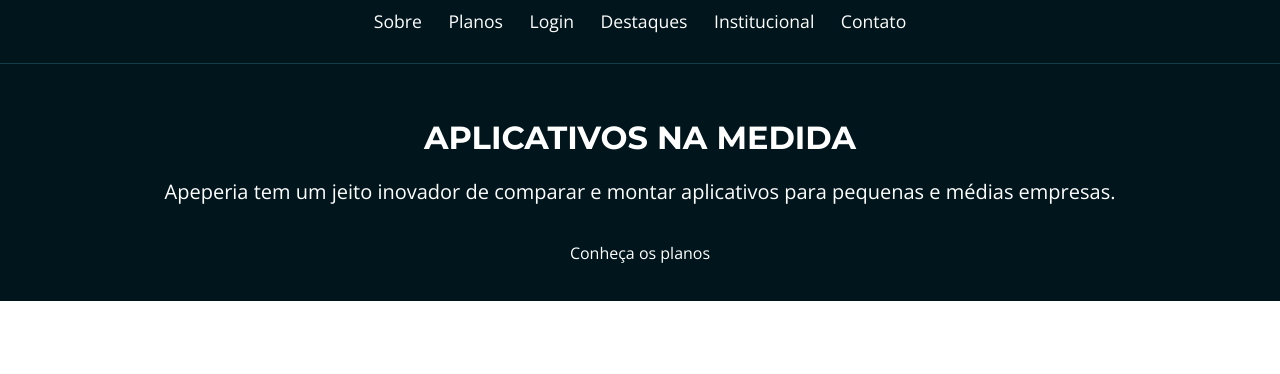
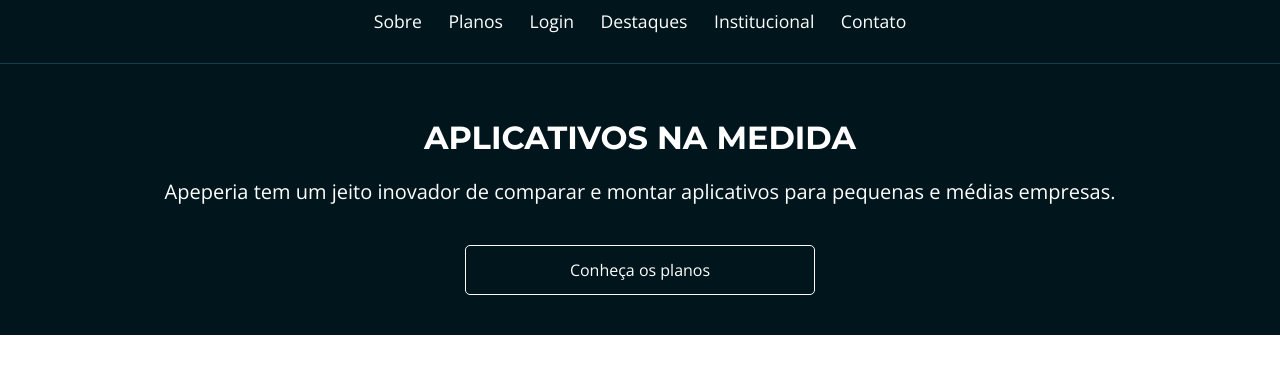
Before and after one commit to beduardodev/apeperia, a plain HTML site: page index.html in a window 1280 px wide. Shown: the part 74-448 px from the top of the page. Drawn offline with nearby package versions, Linux system fonts and the light colour scheme.

Commit message:
Ajustando cores para utilizar variáveis e nao precisar ficar informando todas as vezes

```diff
--- a/css/base.css
+++ b/css/base.css
@@ -1,3 +1,37 @@
+:root {
+    --branco: #FFF;
+    --azul-claro: #DFE3E5;
+    --vermelho-forte: #B72E2E;
+    --cinza-escuro: #4F4C4C;
+    --cinza-claro: #F7F4F4;
+    --cinza-medio: #D9D9D9;
+    --fonte-link: #0084FF;
+    --fonte-cinza: #666;
+    --borda-cabecalho-mobile: #103D4A;
+    --bg-rodape: #333;
+    --bg-chamada-mobile: #00161C;
+    --planos-cartao-start: #56CCF2;
+    --planos-cartao-ultra: #B04CD9;
+    --planos-cartao-mega: #E33B3B;
+    --montserrat: 'Montserrat', sans-serif;
+}
+
 body {
     font-family: 'Open Sans', sans-serif;
 }
+
+.container {
+    padding-right: 6%;
+    padding-left: 6%;
+}
+
+.botao {
+    text-align: center;
+    display: block;
+    width: 100%;
+    max-width: 350px;
+    box-sizing: border-box;
+    padding: 1rem 2rem;
+    border: 1px solid var(--branco);
+    border-radius: 5px;
+}
--- a/css/cabecalho.css
+++ b/css/cabecalho.css
@@ -1,19 +1,13 @@
 .cabecalho {
-    color: #FFF;
-
+    color: var(--branco);
     width: 100%;
-
     box-sizing: border-box;
-
     display: flex;
     flex-direction: column;
     align-items: center;
-
     padding-top: .75rem;
     padding-bottom: .75rem;
-
-    border-bottom: 1px solid #103D4A;
-
+    border-bottom: 1px solid var(--borda-cabecalho-mobile);
     position: absolute;
 }
 
@@ -27,9 +21,7 @@
 
 .cabecalho__link {
     font-size: 1.1rem;
-
     display: inline-block;
-
     margin-right: .7rem;
     margin-bottom: 1.25rem;
     margin-left: .7rem;
--- a/css/chamada.css
+++ b/css/chamada.css
@@ -1,30 +1,25 @@
-.chamada  {
+.chamada {
     display: flex;
     flex-direction: column;
     align-items: center;
-
-    color: #FFF;
+    color: var(--branco);
     text-align: center;
-
-    background-color: #00161C;
-
+    background-color: var(--bg-chamada-mobile);
     padding-top: 12.25rem;
     padding-bottom: 2.5rem;
 }
 
 .chamada__titulo {
-    font-family: 'Montserrat', serif;
+    font-family: var(--montserrat);
     font-size: 2rem;
     font-weight: 700;
     text-transform: uppercase;
-
     margin-bottom: 1.5rem;
 }
 
 .chamada__texto {
     font-size: 1.25rem;
     line-height: normal;
-
     margin: 0 auto 2.5rem;
 }
 
--- a/index.html
+++ b/index.html
@@ -14,7 +14,7 @@
 </head>
 
 <body>
-    <header class="cabecalho">
+    <header class="cabecalho container">
         <img src="img/logo-apeperia.svg" alt="Logo da Apeperia" class="cabecalho__logo">
         <nav class="cabecalho__navegacao">
             <ul>
@@ -40,10 +40,10 @@
         </nav>
     </header>
     <main>
-        <section class="chamada">
+        <section class="chamada container">
             <h1 class="chamada__titulo">Aplicativos Na Medida</h1>
             <p class="chamada__texto">Apeperia tem um jeito inovador de comparar e montar aplicativos para pequenas e médias empresas.</p>
-            <a href="#" class="chamada__botao">Conheça os planos</a>
+            <a href="#" class="chamada__botao botao">Conheça os planos</a>
         </section>
     </main>
 </body>
```
